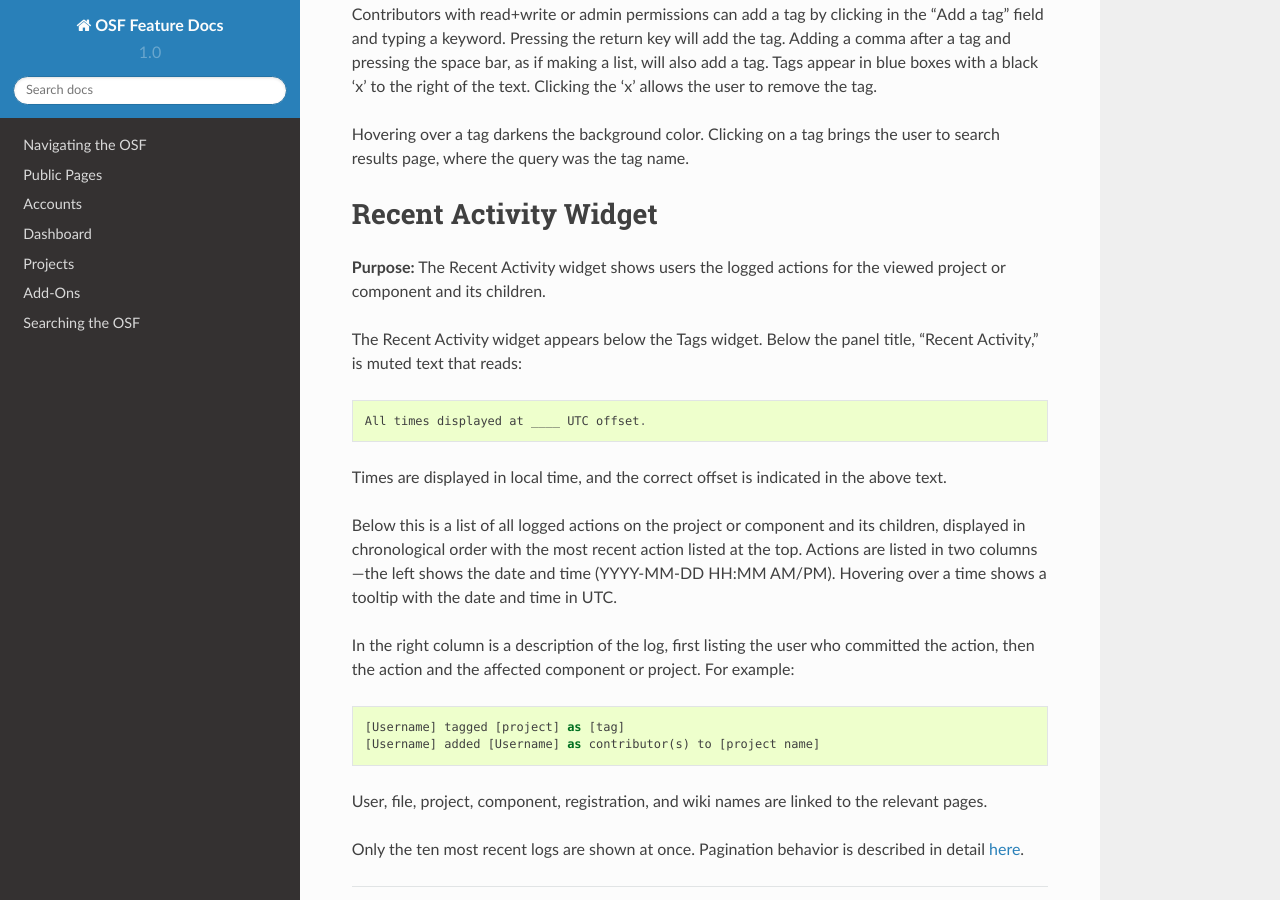
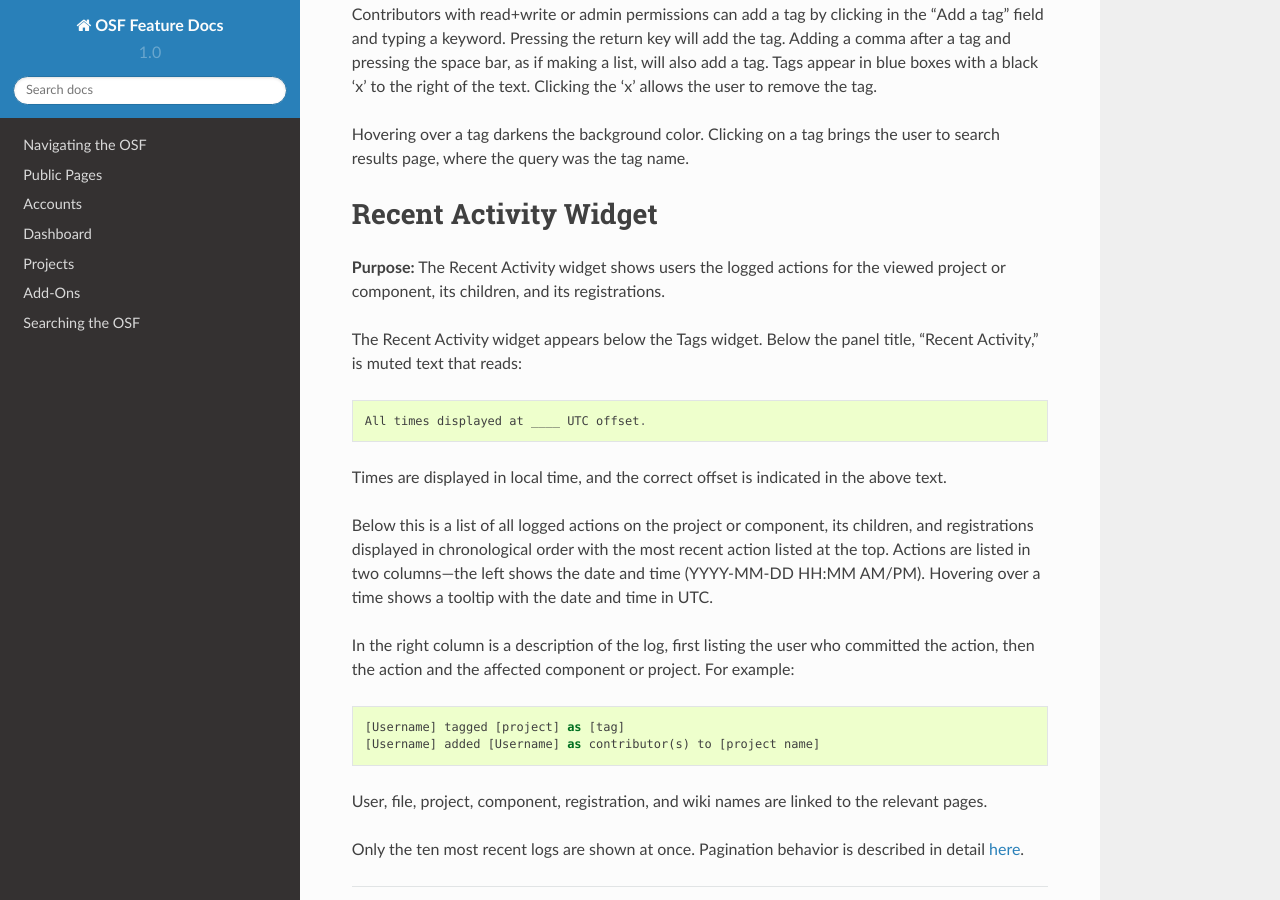
Before and after one commit to CenterForOpenScience/OSFDocs, a Sphinx documentation site: the page built from docs/projects/overview.rst, in a window 1280 px wide and 900 px high, scrolled down 7563 px. Built offline with Sphinx 7.4.7 and the Read the Docs theme 2.0.0, drawn with Linux system fonts in a browser that asks for light colours.

Commit message:
Added registration activity

```diff
--- a/docs/projects/overview.rst
+++ b/docs/projects/overview.rst
@@ -269,7 +269,7 @@ tag name.
 
 Recent Activity Widget
 --------------------
-**Purpose:** The Recent Activity widget shows users the logged actions for the viewed project or component and its children.
+**Purpose:** The Recent Activity widget shows users the logged actions for the viewed project or component, its children, and its registrations.
 
 The Recent Activity widget appears below the Tags widget. Below the panel title, "Recent Activity," is muted text that reads::
 
@@ -277,7 +277,7 @@ The Recent Activity widget appears below the Tags widget. Below the panel title,
 
 Times are displayed in local time, and the correct offset is indicated in the above text.
 
-Below this is a list of all logged actions on the project or component and its children, displayed in chronological order with the most recent
+Below this is a list of all logged actions on the project or component, its children, and registrations displayed in chronological order with the most recent
 action listed at the top. Actions are listed in two columns—the left shows the date and time (YYYY-MM-DD HH:MM AM/PM).
 Hovering over a time shows a tooltip with the date and time in UTC.
 
```
Also changed, not shown: docs/projects/registrations.rst (+9 -0 lines).
